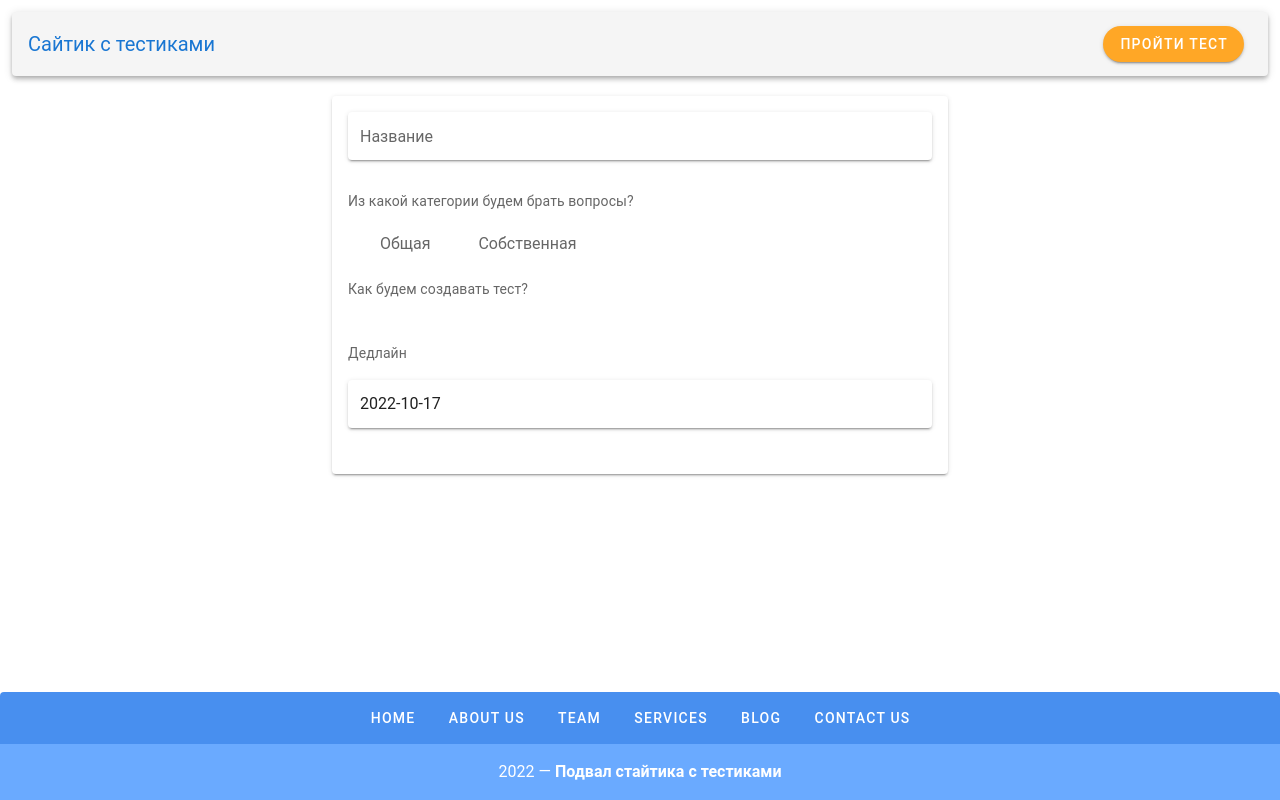
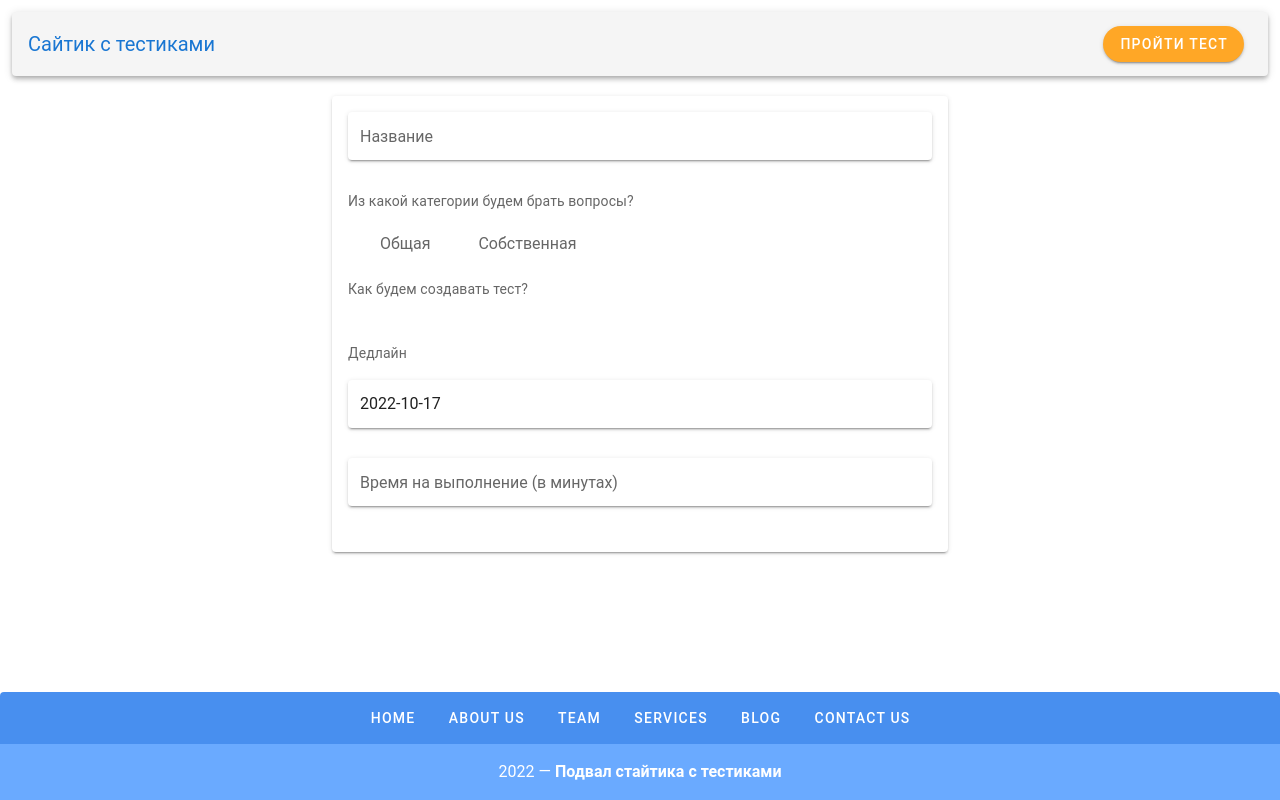
Before and after one commit to FrankGreen19/edu_system_client, a Vue app: page /new-test in a window 1280 px wide. Built offline with nearby package versions, Linux system fonts and the light colour scheme; no server answers; sample sign-in values are in the browser's storage.

Commit message:
Поле "Время на выполнение"

```diff
--- a/src/pages/NewTestPage.vue
+++ b/src/pages/NewTestPage.vue
@@ -31,6 +31,11 @@
                 v-model="test.questions_number"/>
           </div>
           <DatePicker title="Дедлайн" v-model="test.finish_date"/>
+          <v-text-field
+              solo
+              label="Время на выполнение (в минутах)"
+              hint="Время на выполнение (в минутах)"
+              v-model="test.execution_time"/>
         </v-card-text>
       </v-card>
     </v-col>
@@ -60,6 +65,7 @@ export default {
       title: '',
       questions_number: '',
       finish_date: (new Date(Date.now() - (new Date()).getTimezoneOffset() * 60000)).toISOString().substr(0, 10),
+      execution_time: null,
     }
   }),
 
```
